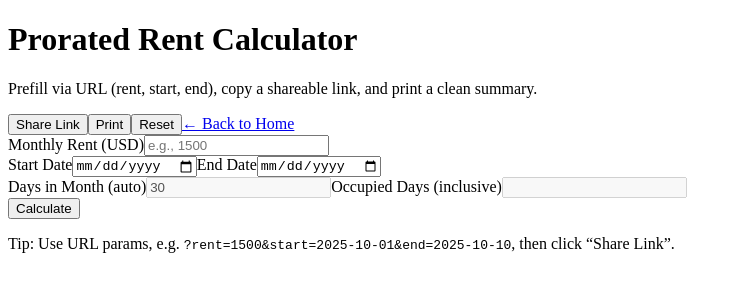
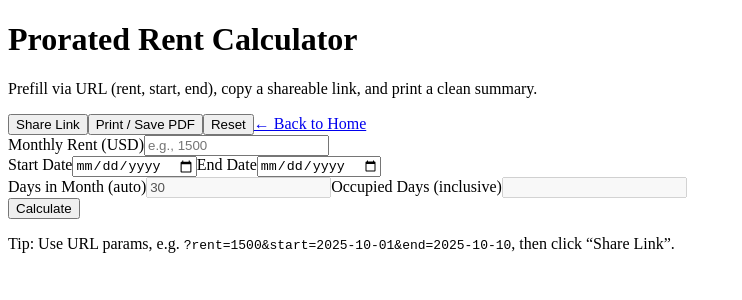
Before and after one commit to isanda101/landlord-toolkit, a Next.js app: page /prorated-rent-calculator in a window 1280 px wide. Shown: the top 300 px of the page, without its empty margins (0-742 px from the left). Built offline with nearby package versions, Linux system fonts and the light colour scheme.

Commit message:
ui(prorated): set Print button label to 'Print / Save PDF'

```diff
--- a/app/prorated-rent-calculator/ClientPage.jsx
+++ b/app/prorated-rent-calculator/ClientPage.jsx
@@ -169,9 +169,7 @@ export default function ClientPage() {
         <button onClick={shareLink} className="rounded-xl border px-3 py-2 text-sm hover:bg-gray-50">
           Share Link
         </button>
-        <button onClick={printView} className="rounded-xl border px-3 py-2 text-sm hover:bg-gray-50">
-          Print
-        </button>
+        <button onClick={printView} className="rounded-xl border px-3 py-2 text-sm hover:bg-gray-50"> Print / Save PDF </button>
         <button onClick={resetForm} className="rounded-xl border px-3 py-2 text-sm hover:bg-gray-50">
           Reset
         </button>
```
